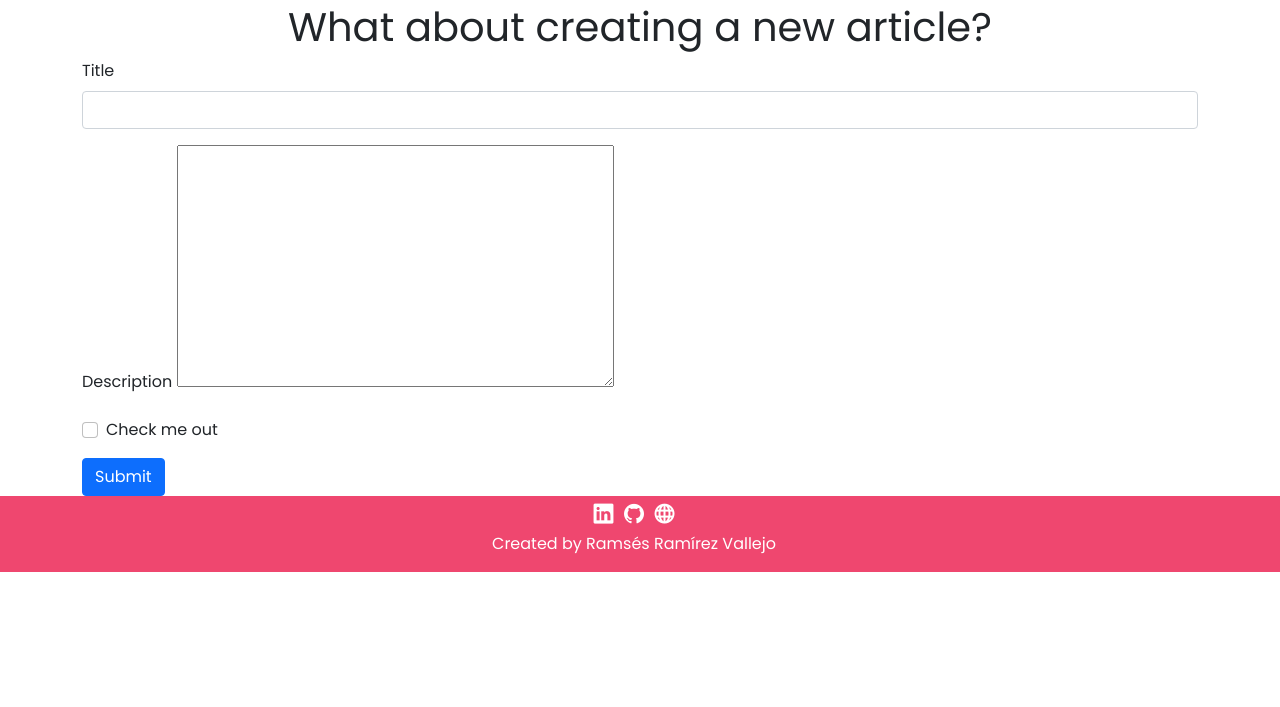
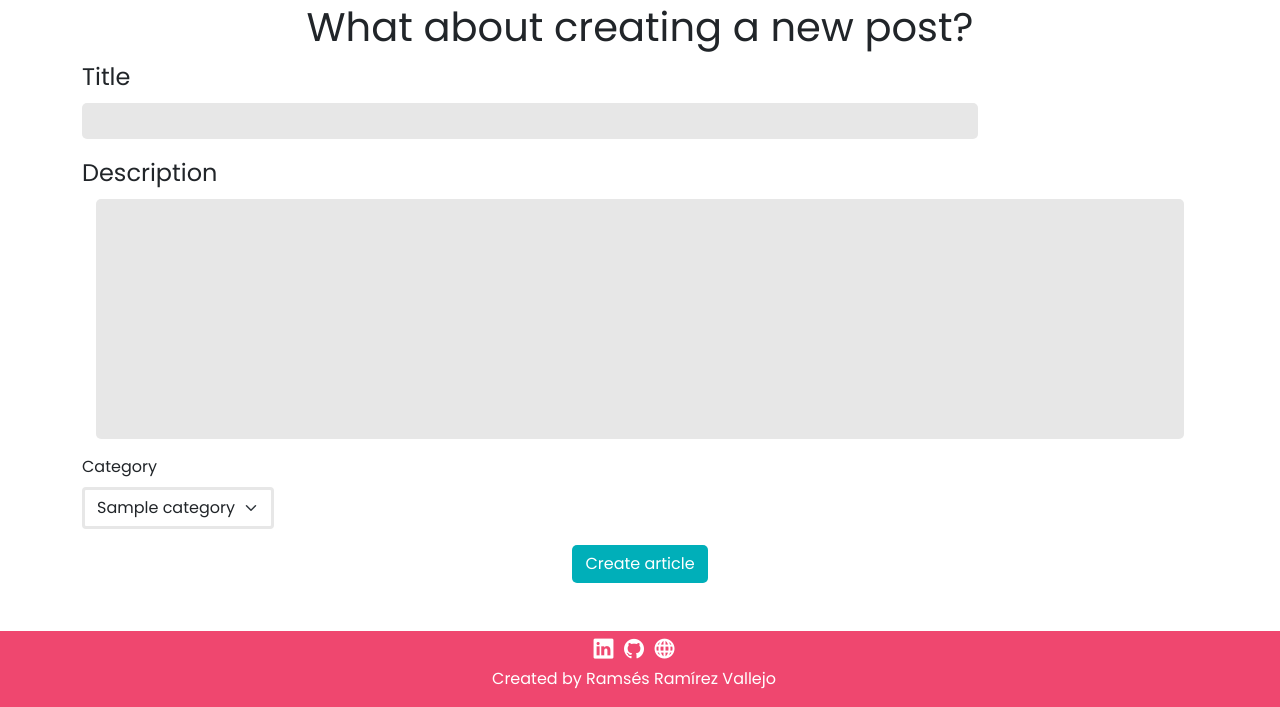
Before and after one commit to HouseCham/What-A-Blog, a PHP site: page /newArticle.php in a window 1280 px wide. Shown: the part 107-814 px from the top of the page. Before the commit the page ends 679 px from the top, so only its background shows below. Run offline with PHP 8.4, Linux system fonts and the light colour scheme; tables that the repository leaves empty or names only in its code hold one stand-in row (values such as "Sample post").

Commit message:
new article section created

```diff
--- a/WEB-INF/pages/common/navbar.php
+++ b/WEB-INF/pages/common/navbar.php
@@ -7,7 +7,7 @@
         <div class="collapse navbar-collapse menu py-1" id="navbarSupportedContent">
             <ul class="navbar-nav me-auto mb-2 mb-lg-0">
                 <li class="nav-item">
-                    <a class="nav-link active" aria-current="page" href="#">
+                    <a class="nav-link active" aria-current="page" href="/master_php/proyecto_php/index.php">
                         <span class="nav_link">Home</span>
                     </a>
                 </li>
--- a/css/main.css
+++ b/css/main.css
@@ -305,7 +305,46 @@ li{
 }
 
 /*========== New Article ==========*/
-
+.new_article_title,
+.new_article_description{
+    border: none;
+    border-radius: 5px;
+    background: var(--gray);
+}
+.new_article_title{
+    width: 70vw;
+}
+.new_article_description{
+    width: 85vw;
+    margin-left: auto;
+    margin-right: auto;
+    display: block;
+    resize: none;
+}
+.article_label{
+    font-size: 1.5rem;
+    font-weight: 500;
+}
+.article_btn{
+    border-radius: 5px;
+    background: var(--third-color);
+    color: var(--white);
+    margin-left: auto;
+    margin-right: auto;
+    display: block;
+}
+.categories{
+    width: 30vw;
+    border-color: var(--gray);
+    border-width: 3px;
+}
+.article_btn:hover{
+    background: var(--main-color);
+    color: var(--white);
+}
+.new_article{
+    font-size: 2.5rem;
+}
 
 @media screen and (min-width: 320px) {
     .nav_title{
@@ -328,6 +367,16 @@ li{
         height: fit-content;
         margin-bottom: auto;
     }
+    .categories{
+        width: 15vw;
+    }
+    .new-article_title{
+        width: 40vw;
+    }
+    .new-article_description{
+        width: 85vw;
+        margin-left: 0;
+    }
 }
 @media screen and (min-width: 1920px) {
     .main_body{
--- a/newArticle.php
+++ b/newArticle.php
@@ -26,24 +26,35 @@
     <div class="container">
         <div class="row">
             <div class="col-sm-12">
-                <h1 class="new_article_title text-center">What about creating a new article?</h1>
+                <h1 class="new_article text-center">What about creating a new post?</h1>
             </div>
         </div>
         <div class="row">
             <form>
                 <div class="mb-3">
-                    <label for="article_title" class="form-label">Title</label>
-                    <input type="text" class="form-control" id="article_title"  name="article_title" required>
+                    <label for="article_title" class="form-label article_label">Title</label>
+                    <input type="text" class="form-control new_article_title" id="article_title" name="article_title" required>
                 </div>
                 <div class="mb-3">
-                    <label for="article_description" class="form-label">Description</label>
-                    <textarea name="article_description" id="article_description" cols="30" rows="10"></textarea>
+                    <label for="article_description" class="form-label article_label">Description</label>
+                    </br>
+                    <textarea name="article_description" id="article_description" cols="30" rows="10" class="new_article_description"></textarea>
                 </div>
-                <div class="mb-3 form-check">
-                    <input type="checkbox" class="form-check-input" id="exampleCheck1">
-                    <label class="form-check-label" for="exampleCheck1">Check me out</label>
+                <div class="mb-3">
+                    <label for="categories" class="form-label">
+                        Category
+                    </label>
+                    <select id="categories" class="form-select categories">
+                        <!-- Get categories from database -->
+                        <?php $categories = getCategories($connection) ?>
+                        <?php if(!empty($categories)): ?>
+                            <?php while($category = mysqli_fetch_assoc($categories)): ?>
+                                <option value="<?= $category['id'] ?>"><?= $category['name'] ?></option>
+                            <?php endwhile; ?>
+                        <?php endif; ?>
+                    </select>
                 </div>
-                <button type="submit" class="btn btn-primary">Submit</button>
+                <button type="submit" class="btn article_btn mb-5">Create article</button>
             </form>
         </div>
     </div>
```
